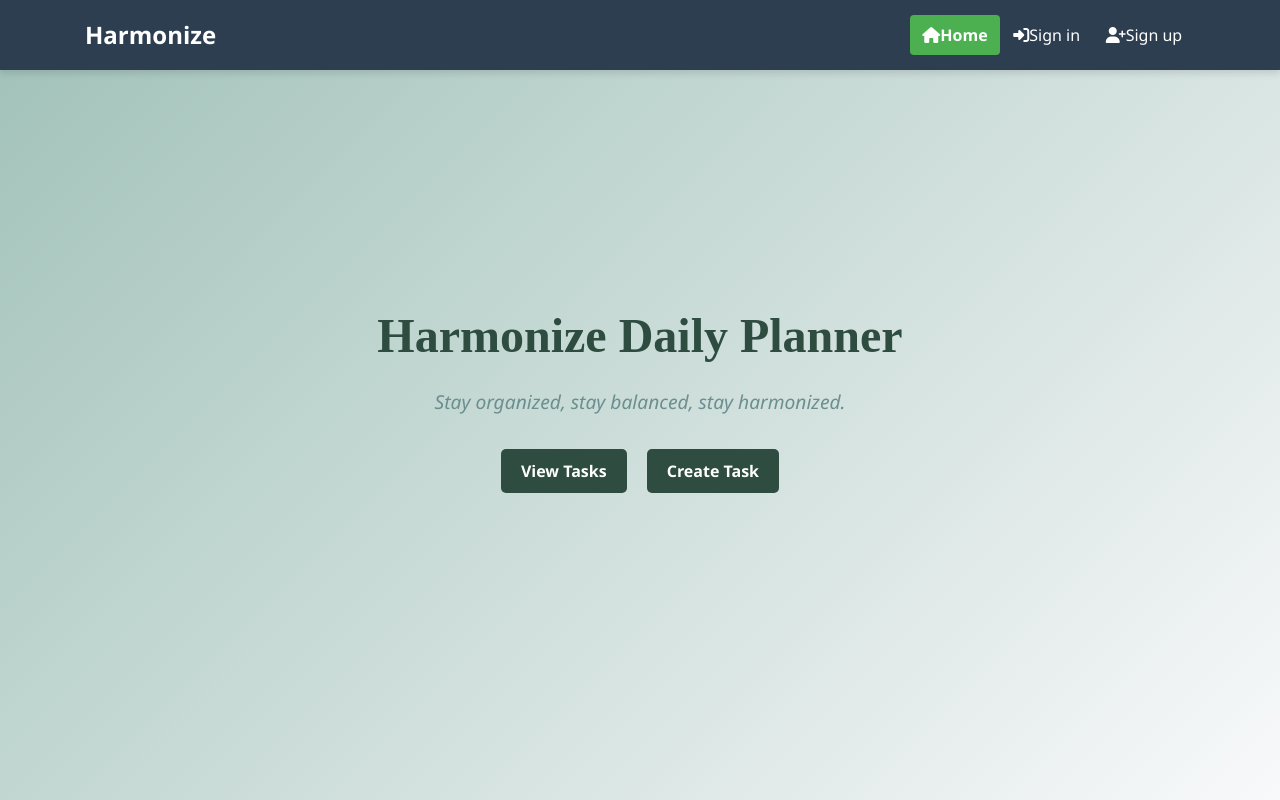
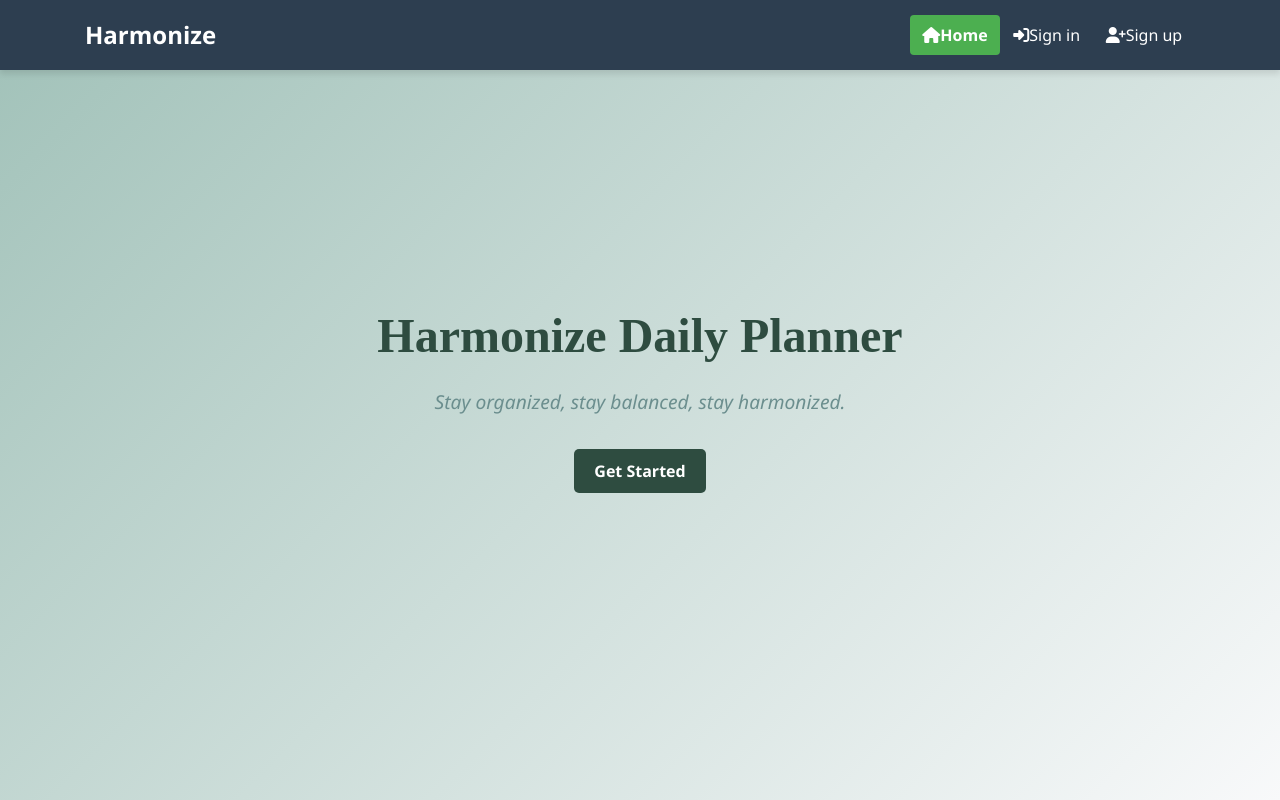
Before and after one commit to LionelWise77/harmonize-frontend, a React (Create React App) app: page / in a window 1280 px wide. Built offline with nearby package versions, Linux system fonts and the light colour scheme; no server answers.

Commit message:
task manager button added to herosection

```diff
--- a/src/components/HeroSection.js
+++ b/src/components/HeroSection.js
@@ -1,9 +1,11 @@
-import React, { useState, useEffect } from "react";
+import React, { useState, useEffect, useContext } from "react";
 import { Link } from "react-router-dom";
 import styles from "../styles/HeroSection.module.css";
+import { CurrentUserContext } from "../contexts/CurrentUserContext";
 
 const HeroSection = () => {
   const [quote, setQuote] = useState("");
+  const currentUser = useContext(CurrentUserContext);
 
   useEffect(() => {
     // Lista de frases motivadoras y conscientes
@@ -26,12 +28,15 @@ const HeroSection = () => {
         <h1 className={styles.heroTitle}>Harmonize Daily Planner</h1>
         <p className={styles.heroSubtitle}>{quote}</p>
         <div className={styles.heroButtons}>
-          <Link to="/tasks" className={styles.heroButton}>
-            View Tasks
-          </Link>
-          <Link to="/tasks/create" className={styles.heroButton}>
-            Create Task
-          </Link>
+          {currentUser ? (
+            <Link to="/tasks" className={styles.heroButton}>
+              Task Manager
+            </Link>
+          ) : (
+            <Link to="/signin" className={styles.heroButton}>
+              Get Started
+            </Link>
+          )}
         </div>
       </div>
     </div>
```
